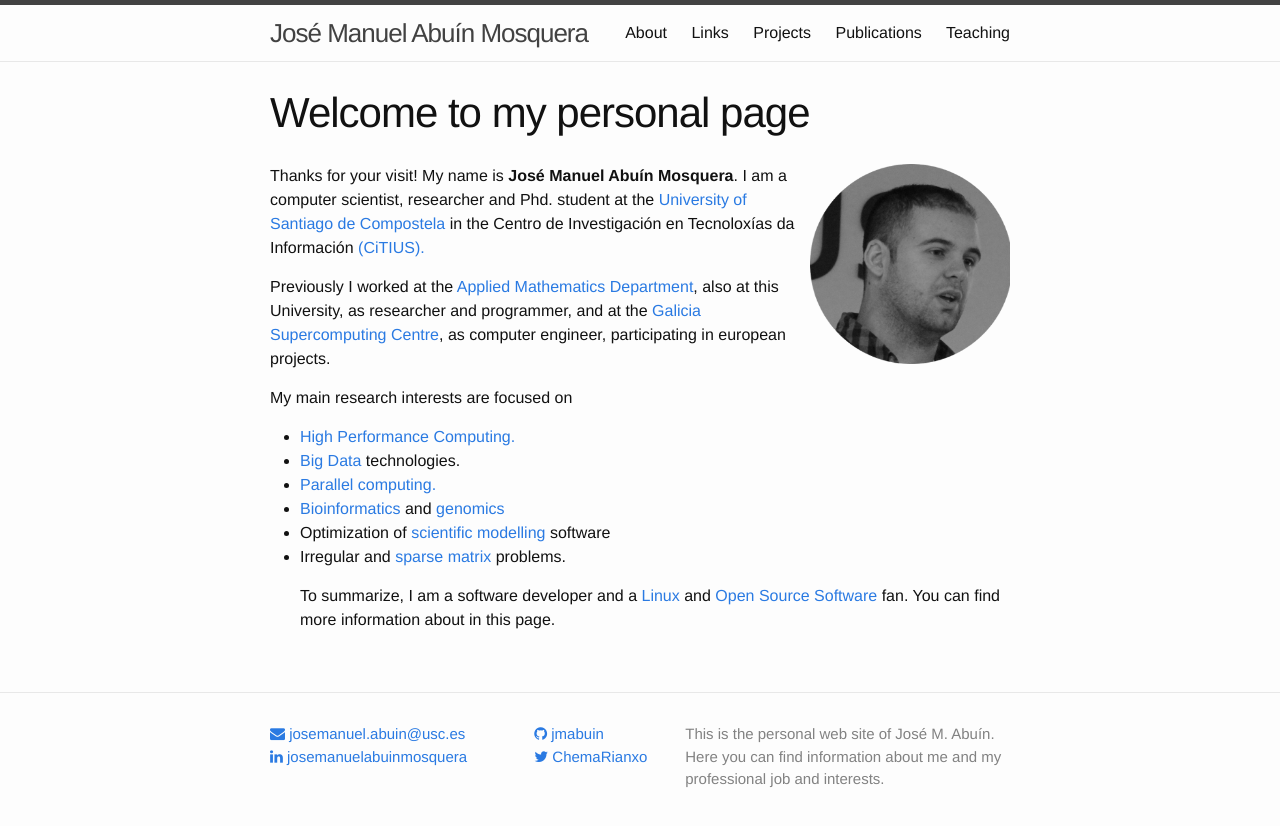
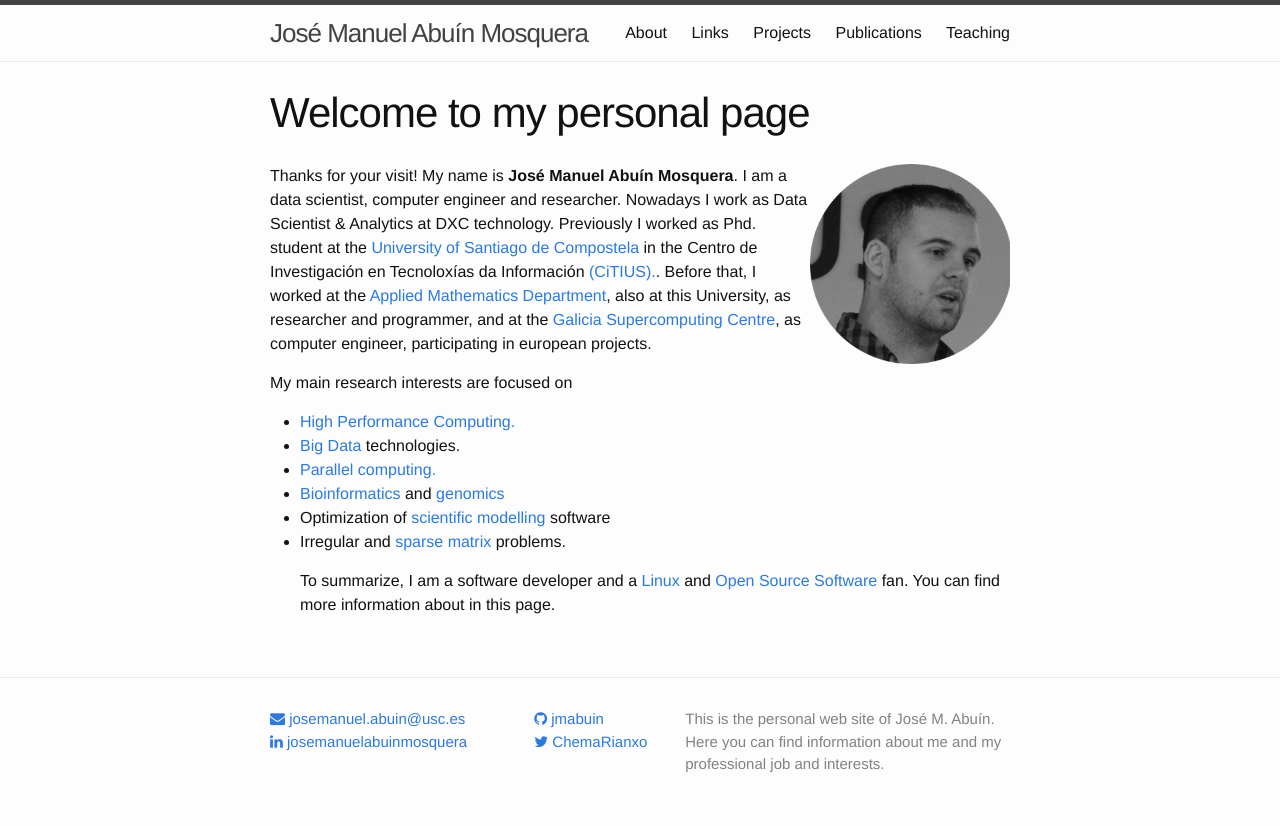
Before and after one commit to jmabuin/jmabuin.github.io, a Jekyll site: the page built from index.html, in a window 1280 px wide. Shown: the top 826 px of the page. Built offline with Jekyll 4.4.1, drawn with Linux system fonts in a browser that asks for light colours; nearby versions of some CDN libraries.

Commit message:
Changed current job

```diff
--- a/index.html
+++ b/index.html
@@ -25,9 +25,7 @@ layout: default
 </header>
 <div class="post-content">
 <img src="images/Rounded-Me2.png" alt="This is me" style="width:200px;height:200px;float: right;">
-<p>Thanks for your visit! My name is <b>José Manuel Abuín Mosquera</b>. I am a computer scientist, researcher and Phd. student at the <a href="http://www.usc.es" target="_blank">University of Santiago de Compostela</a> in the Centro de Investigación en Tecnoloxías da Información <a href = "http://citius.usc.es" target="_blank">(CiTIUS).</a></p>
-
-<p>Previously I worked at the <a href="http://www.usc.es/dmafm/" target="_blank">Applied Mathematics Department</a>, also at this University, as researcher and programmer, and at the <a href="http://www.cesga.es" target="_blank">Galicia Supercomputing Centre</a>, as computer engineer, participating in european projects.</p>
+<p>Thanks for your visit! My name is <b>José Manuel Abuín Mosquera</b>. I am a data scientist, computer engineer and researcher. Nowadays I work as Data Scientist & Analytics at DXC technology. Previously I worked as Phd. student at the <a href="http://www.usc.es" target="_blank">University of Santiago de Compostela</a> in the Centro de Investigación en Tecnoloxías da Información <a href = "http://citius.usc.es" target="_blank">(CiTIUS).</a>. Before that, I worked at the <a href="http://www.usc.es/dmafm/" target="_blank">Applied Mathematics Department</a>, also at this University, as researcher and programmer, and at the <a href="http://www.cesga.es" target="_blank">Galicia Supercomputing Centre</a>, as computer engineer, participating in european projects.</p>
 
 <p>My main research interests are focused on <ul>
 <li><a href="https://en.wikipedia.org/wiki/Supercomputer" target="_blank">High Performance Computing.</a></li>
```
